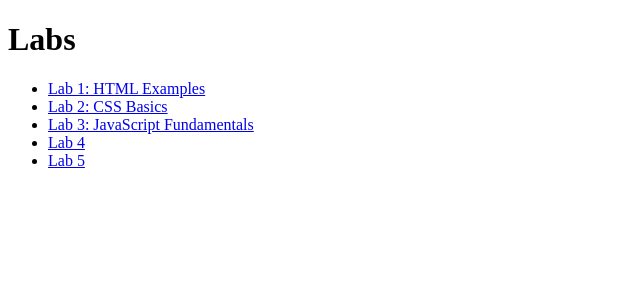
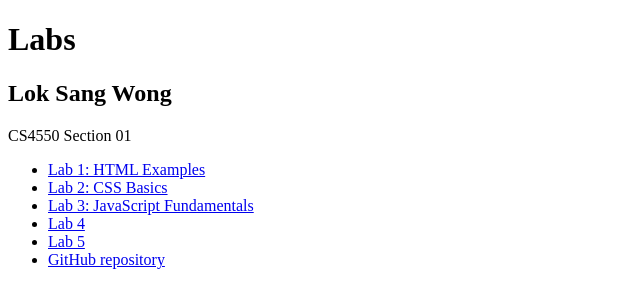
Before and after one commit to aidanwls/webdev-client, a Next.js app: page /labs in a window 1280 px wide. Shown: the top 308 px of the page, without its empty margins (0-640 px from the left). Built offline with nearby package versions, Linux system fonts and the light colour scheme.

Commit message:
Add Github repo link to labs page and TOC

```diff
--- a/app/labs/page.tsx
+++ b/app/labs/page.tsx
@@ -4,6 +4,8 @@ export default function Labs() {
   return (
     <div id="wd-labs">
       <h1>Labs</h1>
+      <h2>Lok Sang Wong</h2>
+      <p>CS4550 Section 01</p>
       <ul>
         <li>
           <Link href="/labs/lab1">Lab 1: HTML Examples</Link>
@@ -15,10 +17,22 @@ export default function Labs() {
           <Link href="/labs/lab3">Lab 3: JavaScript Fundamentals</Link>
         </li>
         <li>
-          <Link href="/labs/lab4" id="wd-lab4-link">Lab 4</Link>
+          <Link href="/labs/lab4" id="wd-lab4-link">
+            Lab 4
+          </Link>
         </li>
         <li>
           <Link href="/labs/lab5">Lab 5</Link>
+        </li>
+        <li>
+          <a
+            href="https://github.com/jannunzi/webdev-client"
+            id="wd-github"
+            target="_blank"
+            rel="noreferrer"
+          >
+            GitHub repository
+          </a>
         </li>
       </ul>
     </div>
```
Also changed, not shown: app/labs/TOC.tsx (+25 -5 lines).
